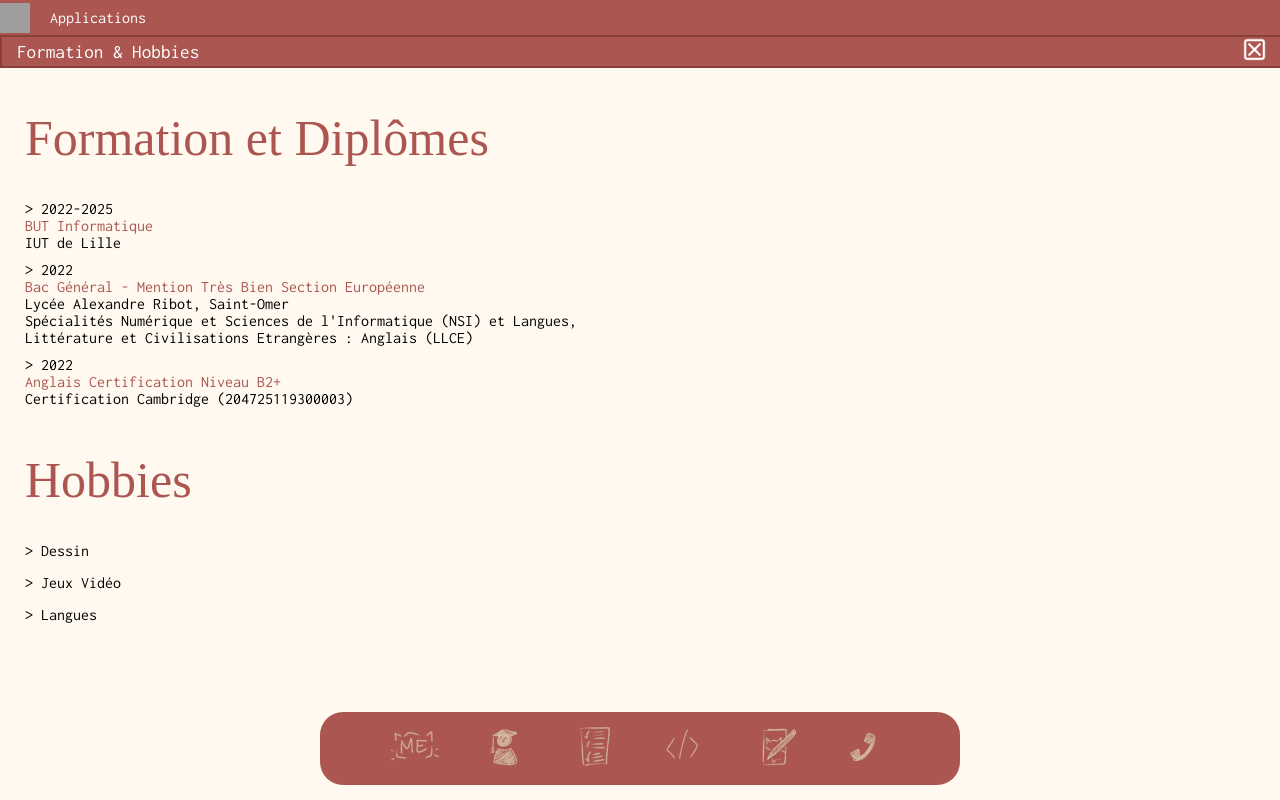
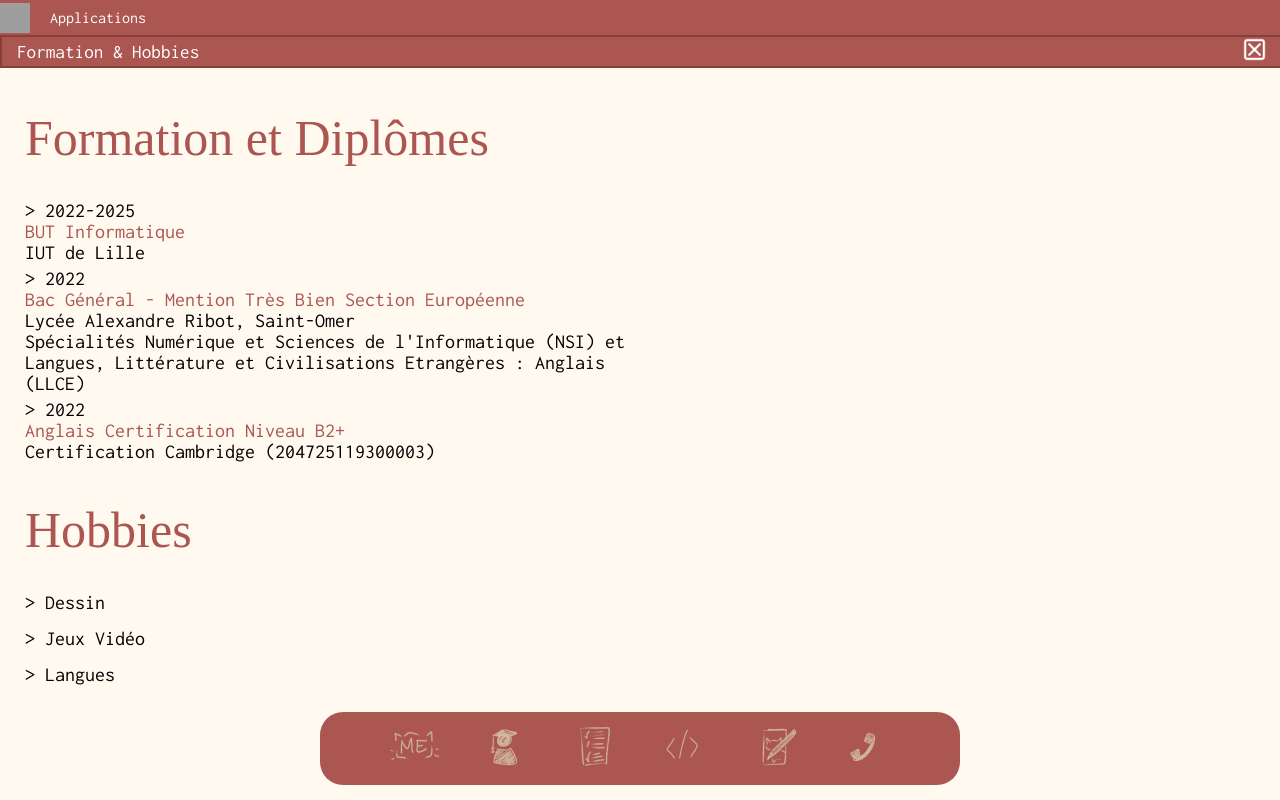
Before and after one commit to tuturmann/portfolio, a SvelteKit app: page /formation in a window 1280 px wide. Built offline with nearby package versions, Linux system fonts and the light colour scheme; grey boxes are pictures that could not be loaded; a web font is replaced by a local one.

Commit message:
adjust font size on formation page

```diff
--- a/src/routes/(app)/formation/+page.svelte
+++ b/src/routes/(app)/formation/+page.svelte
@@ -28,11 +28,14 @@
     <span class="hobby">&gt; Langues</span>
 </div>
 
-    <style>
+<style>
+    span{
+        font-size: 20px;
+    }
     .row{
         display:flex;
         flex-direction: column;
-        margin-bottom: 10px;
+        margin-bottom: 5px;
     }
 
     .text{
```
